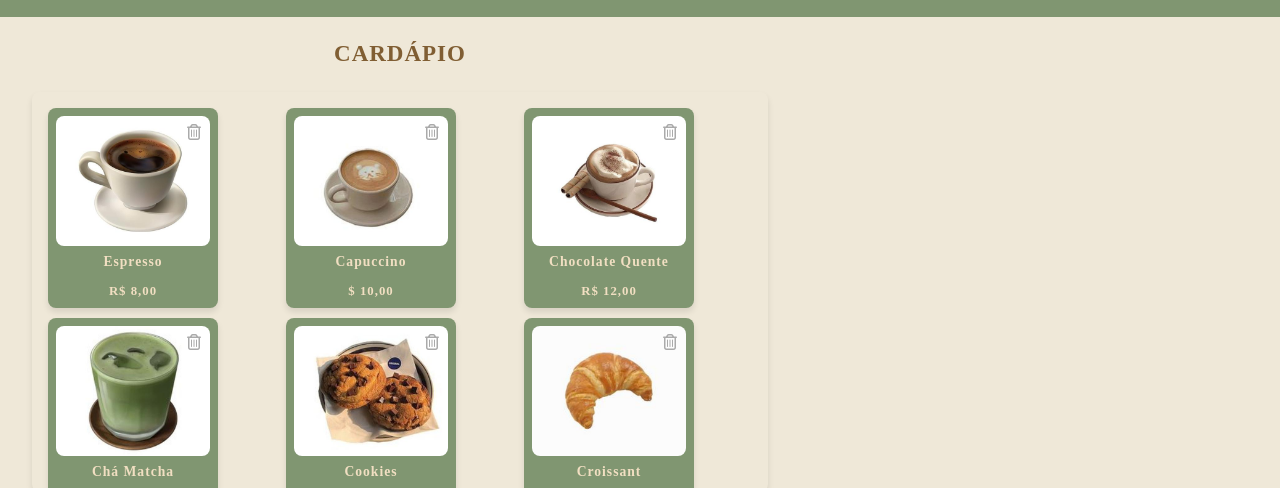
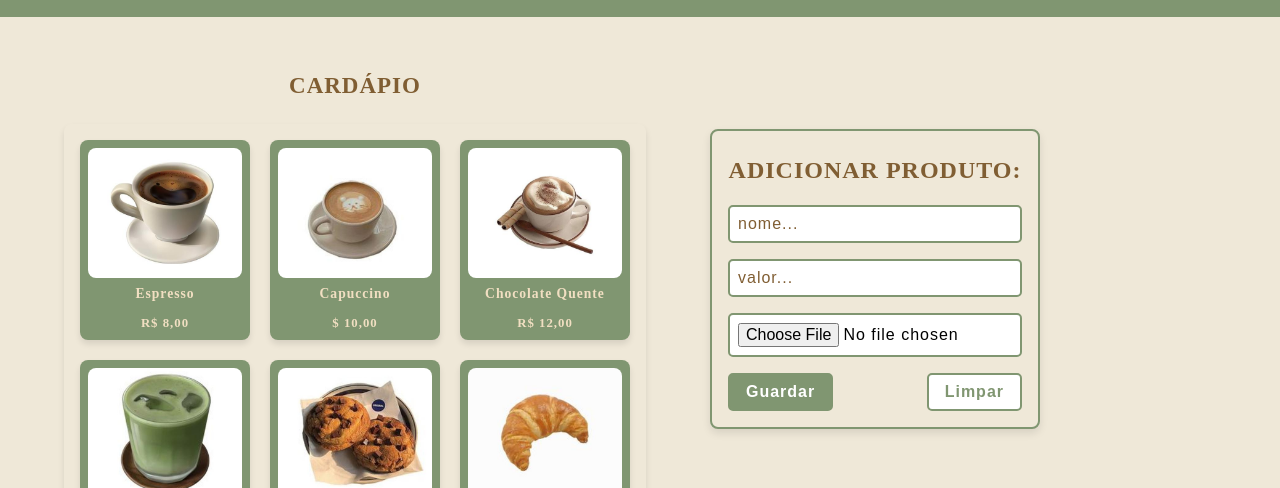
Before and after one commit to nnicolly/TechBistro, a plain HTML site: page index.html in a window 1280 px wide. Shown: the part 83-571 px from the top of the page. Drawn offline with Linux system fonts and the light colour scheme.

Commit message:
Add files via upload

```diff
--- a/index.html
+++ b/index.html
@@ -76,6 +76,24 @@
                 </div>
             </div>
         </section>
+        <section class="add-product-section">
+            <h1 class="add-product-title">ADICIONAR PRODUTO:</h1>
+            <form class="add-product-form">
+                <div class="form-group">
+                    <input type="text" id="product-name" name="product-name" placeholder="nome..." required>
+                </div>
+                <div class="form-group">
+                    <input type="number" id="product-price" name="product-price" placeholder="valor..." step="0.01" required>
+                </div>
+                <div class="form-group">
+                    <input type="file" id="product-image" name="product-image" placeholder="imagem..." accept="image/*" required>
+                </div>
+                <div class="form-buttons">
+                    <button type="submit" class="btn-submit">Guardar</button>
+                    <button type="reset" class="btn-clear">Limpar</button>
+                </div>
+            </form>
+        </section>
     </main>
 
     <footer>
--- a/style.css
+++ b/style.css
@@ -38,6 +38,16 @@ a {
 }
 
 /* ------------------------------ Seção principal do site -------------------------------*/
+
+/* Container principal (Cardápio e Formulário) */
+main {
+    display: flex;
+    justify-content: space-between;
+    align-items: flex-start;
+    gap: 2rem;
+    padding: 2rem;/
+}
+
 .product-section{
     display: flex;
     flex-direction: column;
@@ -46,26 +56,27 @@ a {
     padding: 0 2rem;
     max-width: 800px;
     text-align: center;
+    margin-bottom: 1rem
 }
 .cardapio__titulo{
     font-size: 23px;
     color: #805e33;
 }
 
-.product-container{
-    display:grid ;
-    grid-template-columns: repeat(3, minmax(200px, 1fr));
-    gap: 10px;
+.product-container {
+    display: grid;
+    grid-template-columns: repeat(3, 1fr);
+    gap: 20px;
     width: 100%;
-    max-height: 400px; /* altura máxima do cardápio */
-    overflow-y: auto; /* scroll vertical */
+    max-height: 400px;
+    overflow-y: auto;
+    overflow-x: hidden;
     padding: 1rem;
     border-radius: 8px;
     box-shadow: 0px 4px 6px rgba(0, 0, 0, 0.1);
-    padding-bottom: 5rem;
 }
 
-.produto-card {  /* fundo da imagem do produto */
+.produto-card {
     display: flex;
     flex-direction: column;
     align-items: center;
@@ -76,12 +87,11 @@ a {
     box-shadow: 0 4px 6px rgba(0, 0, 0, 0.1);
     width:170px;
     height: 200px;
-    position: relative;
 }
 
 .produto-card img {
     width:100%;
-    height: 130px; /* Altura menor para imagens */
+    height: 130px;
     object-fit: cover;/* Ajusta a imagem sem distorções */
     border-radius: 8px;
 
@@ -113,6 +123,110 @@ a {
     right: 10px;
     top: 10px;
 
+}
+
+/* ------------------------------ Seção Adicionar Produto ------------------------------- */
+.add-product-section {
+    max-width: 400px;
+    background-color: #efe8d8;
+    border: 2px solid #809671;
+    padding: 0 1rem 1rem;
+    margin-top: 5rem;
+    margin-right: 13rem;
+    border-radius: 8px;
+    box-shadow: 0 4px 8px rgba(0, 0, 0, 0.1);
+    text-align: center;
+}
+
+.add-product-title {
+    font-size: 1.5rem;
+    color: #805e33;
+    margin-bottom: 1rem;
+}
+
+.add-product-form {
+    display: flex;
+    flex-direction: column;
+    gap: 1rem;
+}
+
+.form-group input {
+    width: 100%;
+    padding: 0.5rem;
+    font-size: 1rem;
+    border: 2px solid #809671;
+    border-radius: 5px;
+    outline: none;
+    background-color: #fff;
+}
+
+.form-group input::placeholder {
+    color: #805e33;
+}
+
+.form-group input:focus {
+    border-color: #687d5a;
+    box-shadow: 0 0 5px rgba(128, 150, 113, 0.5);
+}
+
+/* Botões estilizados */
+.form-buttons {
+    display: flex;
+    justify-content: space-between;
+}
+
+.btn-submit, .btn-clear {
+    padding: 0.5rem 1rem;
+    border: 2px solid #809671;
+    border-radius: 5px;
+    font-size: 1rem;
+    font-weight: bold;
+    cursor: pointer;
+    background-color: #809671;
+    color: #fff;
+}
+
+.btn-clear {
+    background-color: #fff;
+    color: #809671;
+}
+
+.btn-submit:hover {
+    background-color: #687d5a;
+}
+
+.btn-clear:hover {
+    background-color: #f0f0f0;
+}
+
+/* ------------------------------ Responsividade ------------------------------- */
+/* Responsividade para telas médias */
+@media (max-width: 1024px) {
+    .product-container {
+        grid-template-columns: repeat(2, 1fr); /* 2 colunas em telas médias */
+        gap: 15px;
+    }
+}
+
+/* Responsividade para telas pequenas */
+@media (max-width: 768px) {
+    main {
+        flex-direction: column;
+        align-items: center;
+    }
+
+    .add-product-section {
+        margin: 0 auto 2rem;
+        width: 90%;
+    }
+
+    .product-section {
+        width: 100%;
+    }
+
+    .product-container {
+        grid-template-columns: repeat(2, 1fr);
+    }
 }
 /* ------------------------------ Seção Rodapé -------------------------------*/
 
```
